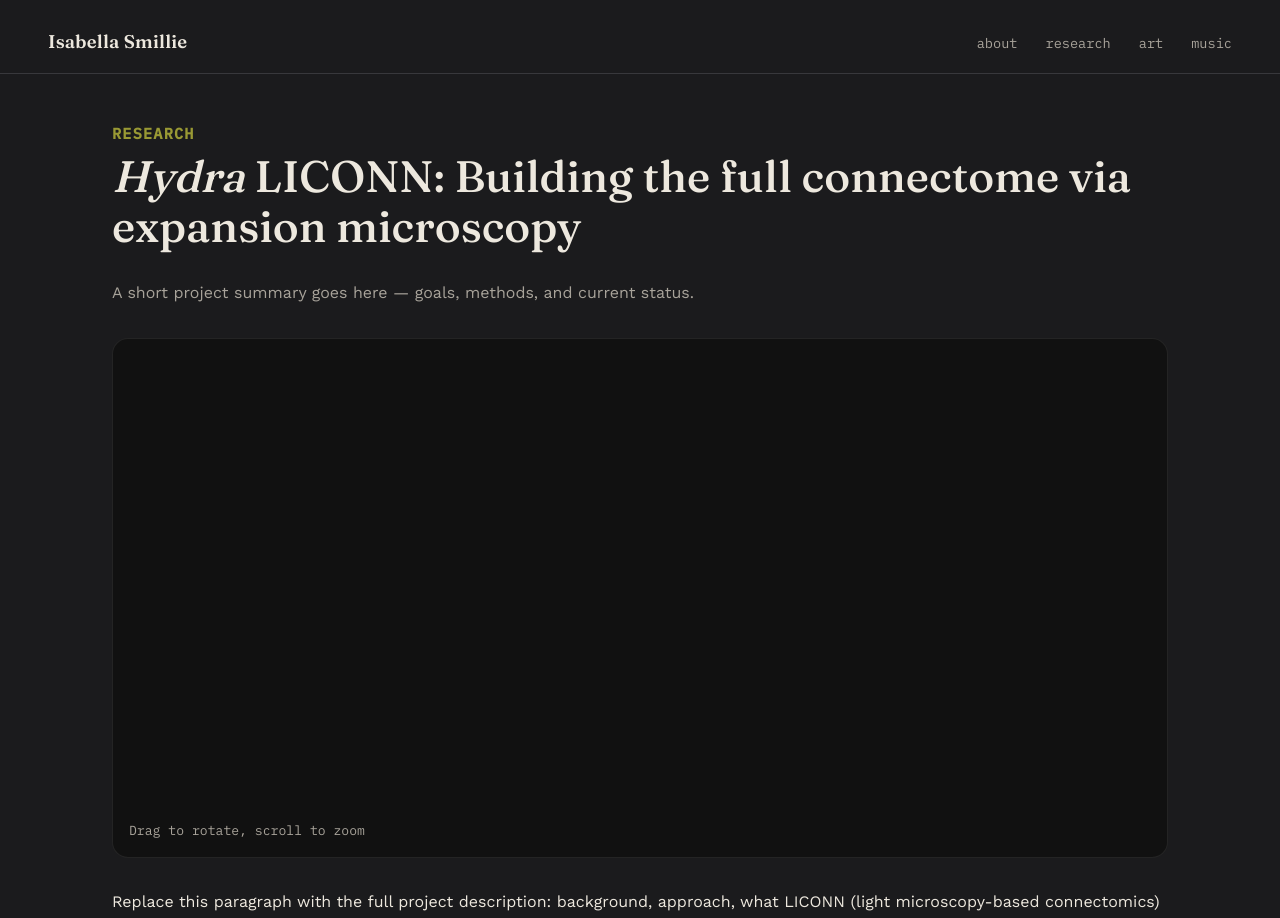
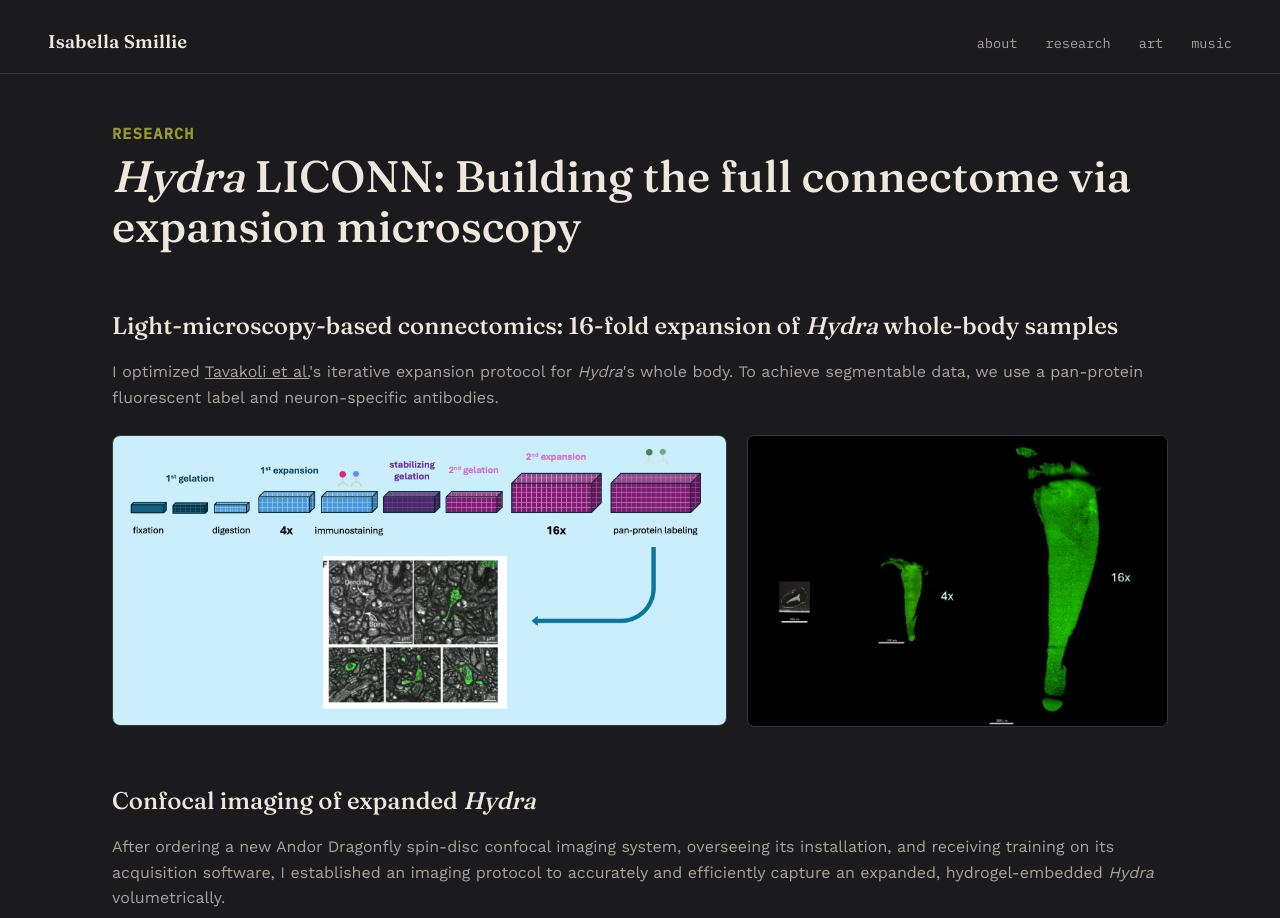
Before and after one commit to isabellasmillie/isabellasmillie.github.io, a Jekyll site: the page built from research/hydra-liconn.md, in a window 1280 px wide. Shown: the top 918 px of the page. Built offline with Jekyll 4.4.1, drawn with Linux system fonts in a browser that asks for light colours; a script that is not in the unit is left out; comment, search, counter and statistics services are not loaded; some of the changed text lies outside the part shown.

Commit message:
Update Hydra research pages and embeds
Co-authored-by: Copilot <223556219+Copilot@users.noreply.github.com>

```diff
--- a/_layouts/default.html
+++ b/_layouts/default.html
@@ -8,7 +8,7 @@
   <link rel="preconnect" href="https://fonts.googleapis.com">
   <link rel="preconnect" href="https://fonts.gstatic.com" crossorigin>
   <link href="https://fonts.googleapis.com/css2?family=Fraunces:opsz,wght@9..144,400;9..144,500;9..144,600&family=Work+Sans:wght@400;500;600&family=IBM+Plex+Mono:wght@400;500&family=Press+Start+2P&display=swap" rel="stylesheet">
-  <link rel="stylesheet" href="{{ '/assets/css/style.css' | relative_url }}?v=28">
+  <link rel="stylesheet" href="{{ '/assets/css/style.css' | relative_url }}?v=34">
 </head>
 <body>
   {% include nav.html %}
--- a/assets/css/style.css
+++ b/assets/css/style.css
@@ -492,6 +492,30 @@ h2 { font-size: 1.5rem; margin-top: 3rem; }
   background: #000;
 }
 
+.liconn-image-grid img {
+  height: 320px;
+}
+
+.liconn-image-grid--protocol {
+  grid-template-columns: minmax(0, 1.46fr) minmax(0, 1fr);
+  align-items: start;
+}
+
+.liconn-image-grid--protocol img {
+  height: auto;
+  object-fit: contain;
+}
+
+.liconn-image-grid--alignment {
+  grid-template-columns: minmax(0, 1fr) minmax(0, 2.28fr);
+  align-items: start;
+}
+
+.liconn-image-grid--alignment img {
+  height: auto;
+  object-fit: contain;
+}
+
 .hydra-gallery--chambers a {
   display: block;
   cursor: zoom-in;
@@ -519,6 +543,10 @@ h2 { font-size: 1.5rem; margin-top: 3rem; }
   line-height: 1.6;
 }
 
+.liconn-heading {
+  margin-top: 3.75rem;
+}
+
 .hydra-interactive-caption {
   margin: 0.35rem 0 1.5rem;
   color: var(--accent-research);
@@ -541,6 +569,15 @@ h2 { font-size: 1.5rem; margin-top: 3rem; }
   .hydra-gallery img,
   .hydra-gallery video {
     height: 260px;
+  }
+
+  .liconn-image-grid img {
+    height: 260px;
+  }
+
+  .liconn-image-grid--alignment img {
+    height: 260px;
+    object-fit: cover;
   }
 
   .hydra-interactive-frame {
@@ -716,6 +753,18 @@ h2 { font-size: 1.5rem; margin-top: 3rem; }
   margin-top: 0.5rem;
 }
 
+.model-legend {
+  display: flex;
+  flex-wrap: wrap;
+  gap: 0.5rem 1.25rem;
+  margin: 1.25rem 0 0;
+  font-weight: 700;
+}
+
+.model-legend__muscles { color: #e89a43; }
+.model-legend__neurons { color: var(--accent-music); }
+.model-legend__unknown { color: #84aa52; }
+
 .model-canvas-wrapper {
   position: relative;
   width: 100%;
@@ -757,6 +806,26 @@ h2 { font-size: 1.5rem; margin-top: 3rem; }
   font-size: 0.82rem;
   color: var(--text-dim);
   pointer-events: none;
+}
+
+.neuroglancer-viewer {
+  display: block;
+  width: 100%;
+  height: min(75vh, 900px);
+  min-height: 560px;
+  border: 1px solid var(--line);
+  border-radius: 8px;
+  background: #111;
+}
+
+.neuroglancer-link {
+  margin: 0.75rem 0 2rem;
+  font-family: var(--font-mono);
+  font-size: 0.85rem;
+}
+
+.neuroglancer-link a {
+  color: var(--accent-research);
 }
 
 .art-grid {
--- a/assets/interactives/roi-brightness.html
+++ b/assets/interactives/roi-brightness.html
@@ -18,6 +18,7 @@
   * { box-sizing: border-box; }
   html, body {
     margin: 0;
+    overflow: hidden;
     background: var(--bg);
     color: var(--text);
     font-family: var(--font-body);
--- a/research/hydra-liconn.md
+++ b/research/hydra-liconn.md
@@ -2,14 +2,44 @@
 layout: default
 title: "Hydra LICONN: Building the full connectome via expansion microscopy"
 permalink: /research/hydra-liconn/
+neuroglancer_url: 'https://neuroglancer-demo.appspot.com/#!%7B%22dimensions%22:%7B%22z%22:%5B2.998661909009813e-7%2C%22m%22%5D%2C%22y%22:%5B3.014842512598992e-7%2C%22m%22%5D%2C%22x%22:%5B3.0148177288224473e-7%2C%22m%22%5D%7D%2C%22position%22:%5B1448.933837890625%2C5051.203125%2C4424%5D%2C%22crossSectionScale%22:33.11545195869233%2C%22projectionScale%22:16384%2C%22layers%22:%5B%7B%22type%22:%22image%22%2C%22source%22:%7B%22url%22:%22s3://dragonfly-expansion-data/merged_3_12.ome.zarr/%7Czarr2:%22%2C%22transform%22:%7B%22outputDimensions%22:%7B%22t%27%22:%5B0.001%2C%22s%22%5D%2C%22c%27%22:%5B1%2C%22%22%5D%2C%22z%22:%5B2.998661909009813e-7%2C%22m%22%5D%2C%22y%22:%5B3.014842512598992e-7%2C%22m%22%5D%2C%22x%22:%5B3.0148177288224473e-7%2C%22m%22%5D%7D%7D%7D%2C%22localDimensions%22:%7B%22t%27%22:%5B0.001%2C%22s%22%5D%2C%22c%27%22:%5B1%2C%22%22%5D%7D%2C%22localPosition%22:%5B0%2C0%5D%2C%22tab%22:%22rendering%22%2C%22shaderControls%22:%7B%22normalized%22:%7B%22range%22:%5B308%2C0%5D%7D%7D%2C%22name%22:%22merged_3_12.ome.zarr%22%7D%5D%2C%22selectedLayer%22:%7B%22visible%22:true%2C%22layer%22:%22merged_3_12.ome.zarr%22%7D%2C%22layout%22:%224panel-alt%22%2C%22uiControlVisibility%22:%7B%7D%7D'
 ---
 
 <p class="tab-label tab-label--research">Research</p>
 <h1><em>Hydra</em> LICONN: Building the full connectome via expansion microscopy</h1>
 
-<p class="lede">A short project summary goes here — goals, methods,
-and current status.</p>
+<h2 class="liconn-heading">Light-microscopy-based connectomics: 16-fold expansion of <em>Hydra</em> whole-body samples</h2>
+<p class="hydra-caption">I optimized <a href="https://www.nature.com/articles/s41586-025-08985-1">Tavakoli et al.</a>'s iterative expansion protocol for <em>Hydra</em>'s whole body. To achieve segmentable data, we use a pan-protein fluorescent label and neuron-specific antibodies.</p>
+<div class="hydra-gallery liconn-image-grid liconn-image-grid--protocol">
+  <figure><img src="{{ '/assets/images/LICONNProtocol.jpeg' | relative_url }}" alt="Protocol for iterative expansion microscopy"></figure>
+  <figure><img src="{{ '/assets/images/HydraTriExpanded.jpeg' | relative_url }}" alt="Expanded Hydra specimen"></figure>
+</div>
 
+<h2 class="liconn-heading">Confocal imaging of expanded <em>Hydra</em></h2>
+<p class="hydra-caption">After ordering a new Andor Dragonfly spin-disc confocal imaging system, overseeing its installation, and receiving training on its acquisition software, I established an imaging protocol to accurately and efficiently capture an expanded, hydrogel-embedded <em>Hydra</em> volumetrically.</p>
+<div class="hydra-gallery liconn-image-grid">
+  <figure><img src="{{ '/assets/images/Dragonfly-display.jpg' | relative_url }}" alt="Andor Dragonfly confocal microscope"></figure>
+  <figure><img src="{{ '/assets/images/DragonflyImage-display.jpg' | relative_url }}" alt="Confocal image captured using the Dragonfly system"></figure>
+</div>
+
+<h2 class="liconn-heading">Alignment of imaged volumes</h2>
+<p class="hydra-caption">Due to objective working-distance limits, a blockfacing technique had to be applied during volumetric imaging. I imaged as much gel as possible, then used a vibratome to remove a portion of the previously imaged gel, leaving a small amount to capture an overlap. This overlap is used to computationally align the separate volumes.</p>
+<div class="hydra-gallery liconn-image-grid liconn-image-grid--alignment">
+  <figure><img src="{{ '/assets/images/Aug_BF_3.jpeg' | relative_url }}" alt="Blockfaced volume section"></figure>
+  <figure><img src="{{ '/assets/images/AlignedBlocks.jpeg' | relative_url }}" alt="Aligned volumetric image blocks"></figure>
+</div>
+
+<h2 class="liconn-heading">Complete <em>Hydra</em> foot volume</h2>
+<p class="hydra-interactive-caption">Hover over a plane, hold shift, and scroll to explore <em>Hydra</em>'s foot. Hold Ctrl and scroll to zoom into individual cells.</p>
+{% assign neuroglancer_minimized_url = page.neuroglancer_url | replace: '%22selectedLayer%22:%7B%22visible%22:true', '%22selectedLayer%22:%7B%22visible%22:false' %}
+<iframe class="neuroglancer-viewer" src="{{ neuroglancer_minimized_url | escape }}"
+  title="Interactive Neuroglancer view of the Hydra LICONN volume"
+  allowfullscreen loading="lazy"></iframe>
+<p class="neuroglancer-link"><a href="{{ neuroglancer_minimized_url | escape }}" target="_blank" rel="noopener">Open Neuroglancer in a new tab</a></p>
+
+<h2 class="liconn-heading">Segmentation and 3D reconstruction</h2>
+<p class="hydra-caption">Using webKnossos segmentation software, my team of undergraduates has begun annotating our volumetric data. For rapid and reliable data access, webKnossos livestreams our Zarr volume from our AWS bucket.</p>
+<p class="model-legend"><span class="model-legend__muscles">Muscles</span><span class="model-legend__neurons">Neurons</span><span class="model-legend__unknown">Unknown 'ring' structure</span></p>
 <div class="model-canvas-wrapper" id="hydra-model-container">
   <div class="model-canvas-helper">Drag to rotate, scroll to zoom</div>
 </div>
@@ -132,8 +162,3 @@ function animate() {
 }
 animate();
 </script>
-
-<p>Replace this paragraph with the full project description: background,
-approach, what LICONN (light microscopy-based connectomics) lets you
-resolve at the whole-animal scale, and where the project currently
-stands.</p>
```
Also changed, not shown: research/hydra-learning.md (+6 -2 lines), assets/images/Aug_BF_3.jpeg (added), assets/images/HydraTriExpanded.jpeg (added), assets/images/LICONNProtocol.jpeg (added), 3 other files.
